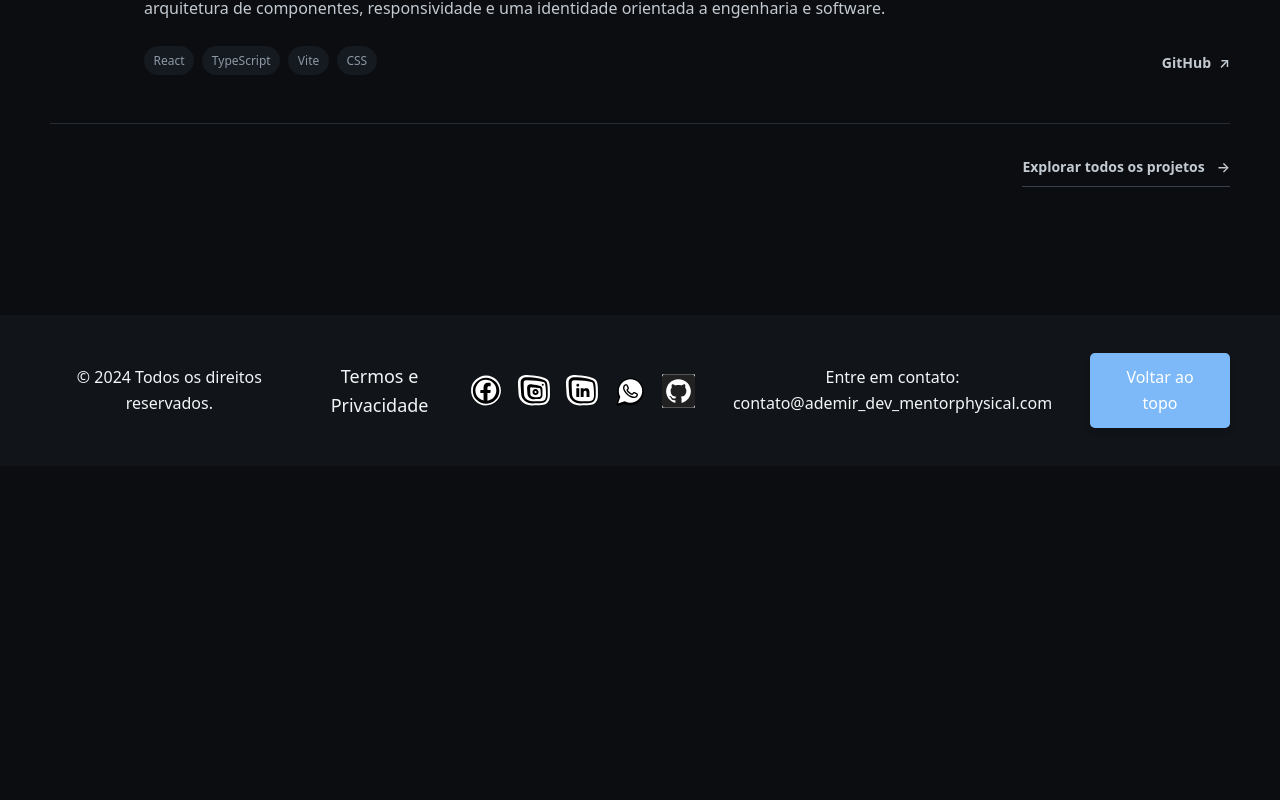
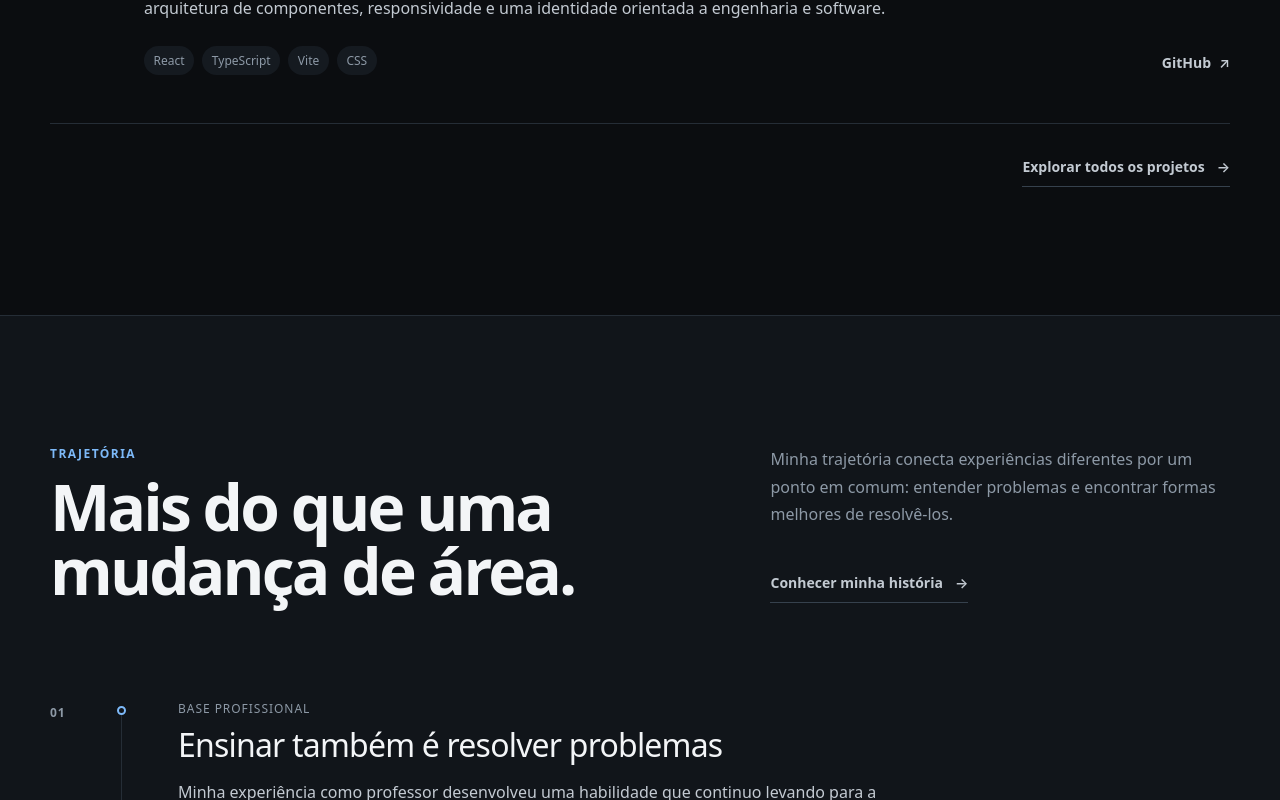
Before and after one commit to Ademir892/My-portifolio, a React (Vite) app: page / in a window 1280 px wide. Shown: the part 2000-2800 px from the top of the page. Before the commit the page ends 2466 px from the top, so only its background shows below. Built offline with nearby package versions, Linux system fonts and the light colour scheme.

Commit message:
feat: add professional journey section

```diff
--- /dev/null
+++ b/src/components/ProfessionalJourney/index.tsx
@@ -0,0 +1,127 @@
+import { Link } from "react-router-dom";
+
+import "./styles.css";
+
+interface JourneyItem {
+  id: number;
+  number: string;
+  stage: string;
+  title: string;
+  description: string;
+  tags: string[];
+}
+
+const journeyItems: JourneyItem[] = [
+  {
+    id: 1,
+    number: "01",
+    stage: "Base profissional",
+    title: "Ensinar também é resolver problemas",
+    description:
+      "Minha experiência como professor desenvolveu uma habilidade que continuo levando para a tecnologia: entender pessoas, identificar dificuldades e transformar conceitos complexos em algo claro e aplicável.",
+    tags: ["Comunicação", "Análise", "Pessoas"],
+  },
+  {
+    id: 2,
+    number: "02",
+    stage: "Formação atual",
+    title: "Engenharia de Software",
+    description:
+      "A tecnologia passou de interesse para construção profissional. Hoje aprofundo fundamentos de desenvolvimento, arquitetura, orientação a objetos, testes, versionamento e construção de aplicações.",
+    tags: ["Java", "Web", "Arquitetura", "Testes"],
+  },
+  {
+    id: 3,
+    number: "03",
+    stage: "Aprendizado aplicado",
+    title: "Projetos que saem do papel",
+    description:
+      "Uso projetos autorais para transformar conhecimento em prática. Cada aplicação é uma oportunidade de experimentar arquitetura, interface, organização de código e resolução de problemas reais.",
+    tags: ["React", "TypeScript", "JavaScript", "Git"],
+  },
+  {
+    id: 4,
+    number: "04",
+    stage: "Direção profissional",
+    title: "Engenharia, software e soluções",
+    description:
+      "Meu objetivo é atuar onde pensamento analítico e tecnologia se encontram: compreender um problema, estruturar uma solução e construir sistemas que realmente tenham utilidade.",
+    tags: ["Software", "Engenharia", "Soluções"],
+  },
+];
+
+export default function ProfessionalJourney() {
+  return (
+    <section
+      className="professional-journey"
+      aria-labelledby="professional-journey-title"
+    >
+      <div className="professional-journey__container">
+        <div className="professional-journey__intro">
+          <div>
+            <span className="professional-journey__eyebrow">Trajetória</span>
+
+            <h2
+              id="professional-journey-title"
+              className="professional-journey__title"
+            >
+              Mais do que uma mudança de área.
+            </h2>
+          </div>
+
+          <div className="professional-journey__intro-content">
+            <p>
+              Minha trajetória conecta experiências diferentes por um ponto em
+              comum: entender problemas e encontrar formas melhores de
+              resolvê-los.
+            </p>
+
+            <Link to="/about" className="professional-journey__about-link">
+              Conhecer minha história
+              <span aria-hidden="true">→</span>
+            </Link>
+          </div>
+        </div>
+
+        <div className="professional-journey__timeline">
+          {journeyItems.map((item) => (
+            <article key={item.id} className="professional-journey__item">
+              <div className="professional-journey__marker">
+                <span className="professional-journey__number">
+                  {item.number}
+                </span>
+
+                <span
+                  className="professional-journey__dot"
+                  aria-hidden="true"
+                />
+              </div>
+
+              <div className="professional-journey__item-content">
+                <span className="professional-journey__stage">
+                  {item.stage}
+                </span>
+
+                <h3 className="professional-journey__item-title">
+                  {item.title}
+                </h3>
+
+                <p className="professional-journey__description">
+                  {item.description}
+                </p>
+
+                <div className="professional-journey__tags">
+                  {item.tags.map((tag) => (
+                    <span key={tag} className="professional-journey__tag">
+                      {tag}
+                    </span>
+                  ))}
+                </div>
+              </div>
+            </article>
+          ))}
+        </div>
+      </div>
+    </section>
+  );
+}
--- /dev/null
+++ b/src/components/ProfessionalJourney/styles.css
@@ -0,0 +1,296 @@
+.professional-journey {
+  padding-block: var(--space-10);
+
+  border-top: 1px solid var(--color-border);
+
+  background: var(--color-bg-elevated);
+}
+
+.professional-journey__container {
+  width: min(
+    calc(100% - (var(--container-padding) * 2)),
+    var(--container-width)
+  );
+
+  margin-inline: auto;
+}
+
+/* =========================
+   INTRO
+   ========================= */
+
+.professional-journey__intro {
+  display: grid;
+  grid-template-columns:
+    minmax(0, 1fr)
+    minmax(280px, 0.7fr);
+
+  align-items: end;
+
+  gap: var(--space-8);
+
+  margin-bottom: var(--space-9);
+}
+
+.professional-journey__eyebrow {
+  display: block;
+
+  margin-bottom: var(--space-3);
+
+  color: var(--color-accent);
+
+  font-size: var(--font-size-xs);
+  font-weight: var(--font-weight-semibold);
+
+  letter-spacing: 0.12em;
+  text-transform: uppercase;
+}
+
+.professional-journey__title {
+  max-width: 700px;
+
+  font-size: clamp(2.5rem, 5vw, 4.5rem);
+
+  font-weight: var(--font-weight-semibold);
+
+  line-height: 1;
+  letter-spacing: -0.045em;
+}
+
+.professional-journey__intro-content {
+  max-width: 520px;
+}
+
+.professional-journey__intro-content p {
+  color: var(--color-text-muted);
+
+  line-height: 1.7;
+}
+
+.professional-journey__about-link {
+  display: inline-flex;
+  align-items: center;
+
+  gap: var(--space-3);
+
+  margin-top: var(--space-5);
+  padding-bottom: var(--space-2);
+
+  border-bottom: 1px solid var(--color-border-strong);
+
+  color: var(--color-text-secondary);
+
+  font-size: var(--font-size-sm);
+  font-weight: var(--font-weight-semibold);
+
+  transition:
+    color var(--transition-fast),
+    border-color var(--transition-fast);
+}
+
+.professional-journey__about-link:hover {
+  border-color: var(--color-accent);
+
+  color: var(--color-accent);
+}
+
+/* =========================
+   TIMELINE
+   ========================= */
+
+.professional-journey__timeline {
+  position: relative;
+}
+
+.professional-journey__timeline::before {
+  content: "";
+
+  position: absolute;
+
+  top: 12px;
+  bottom: 12px;
+  left: 71px;
+
+  width: 1px;
+
+  background: var(--color-border);
+}
+
+.professional-journey__item {
+  position: relative;
+
+  display: grid;
+  grid-template-columns: 96px 1fr;
+
+  gap: var(--space-6);
+
+  padding-bottom: var(--space-8);
+}
+
+.professional-journey__item:last-child {
+  padding-bottom: 0;
+}
+
+.professional-journey__marker {
+  position: relative;
+
+  display: flex;
+  align-items: flex-start;
+  justify-content: space-between;
+
+  padding-top: 4px;
+}
+
+.professional-journey__number {
+  color: var(--color-text-muted);
+
+  font-size: var(--font-size-xs);
+  font-weight: var(--font-weight-semibold);
+
+  letter-spacing: 0.08em;
+}
+
+.professional-journey__dot {
+  position: relative;
+  z-index: 2;
+
+  width: 9px;
+  height: 9px;
+
+  margin-right: 20px;
+  margin-top: 3px;
+
+  border: 2px solid var(--color-accent);
+  border-radius: 50%;
+
+  background: var(--color-bg-elevated);
+}
+
+.professional-journey__item-content {
+  max-width: 780px;
+
+  padding-bottom: var(--space-7);
+
+  border-bottom: 1px solid var(--color-border);
+}
+
+.professional-journey__item:last-child .professional-journey__item-content {
+  padding-bottom: 0;
+
+  border-bottom: 0;
+}
+
+.professional-journey__stage {
+  display: block;
+
+  margin-bottom: var(--space-2);
+
+  color: var(--color-text-muted);
+
+  font-size: var(--font-size-xs);
+  font-weight: var(--font-weight-medium);
+
+  letter-spacing: 0.08em;
+  text-transform: uppercase;
+}
+
+.professional-journey__item-title {
+  color: var(--color-text);
+
+  font-size: clamp(var(--font-size-xl), 3vw, var(--font-size-3xl));
+
+  font-weight: var(--font-weight-medium);
+
+  letter-spacing: -0.025em;
+}
+
+.professional-journey__description {
+  max-width: 720px;
+
+  margin-top: var(--space-4);
+
+  color: var(--color-text-secondary);
+
+  line-height: 1.7;
+}
+
+.professional-journey__tags {
+  display: flex;
+  flex-wrap: wrap;
+
+  gap: var(--space-2);
+
+  margin-top: var(--space-5);
+}
+
+.professional-journey__tag {
+  padding: 0.3rem 0.6rem;
+
+  border: 1px solid var(--color-border);
+  border-radius: var(--radius-full);
+
+  color: var(--color-text-muted);
+
+  font-size: var(--font-size-xs);
+}
+
+/* =========================
+   RESPONSIVE
+   ========================= */
+
+@media screen and (max-width: 800px) {
+  .professional-journey {
+    padding-block: var(--space-9);
+  }
+
+  .professional-journey__intro {
+    grid-template-columns: 1fr;
+
+    gap: var(--space-4);
+
+    margin-bottom: var(--space-8);
+  }
+
+  .professional-journey__intro-content {
+    max-width: 650px;
+  }
+}
+
+@media screen and (max-width: 600px) {
+  .professional-journey {
+    padding-block: var(--space-8);
+  }
+
+  .professional-journey__intro {
+    margin-bottom: var(--space-7);
+  }
+
+  .professional-journey__timeline::before {
+    left: 4px;
+  }
+
+  .professional-journey__item {
+    grid-template-columns: 20px 1fr;
+
+    gap: var(--space-4);
+
+    padding-bottom: var(--space-7);
+  }
+
+  .professional-journey__number {
+    display: none;
+  }
+
+  .professional-journey__marker {
+    justify-content: flex-start;
+  }
+
+  .professional-journey__dot {
+    margin-right: 0;
+    margin-top: 3px;
+  }
+
+  .professional-journey__item-content {
+    padding-bottom: var(--space-6);
+  }
+}
--- a/src/routes/Home/index.tsx
+++ b/src/routes/Home/index.tsx
@@ -1,6 +1,7 @@
 import { Link } from "react-router-dom";
 
 import FeaturedProjects from "../../components/FeaturedProjects";
+import ProfessionalJourney from "../../components/ProfessionalJourney";
 
 import "./styles.css";
 
@@ -115,6 +116,8 @@ export default function Home() {
       </section>
 
       <FeaturedProjects />
+
+      <ProfessionalJourney />
     </div>
   );
 }
```
